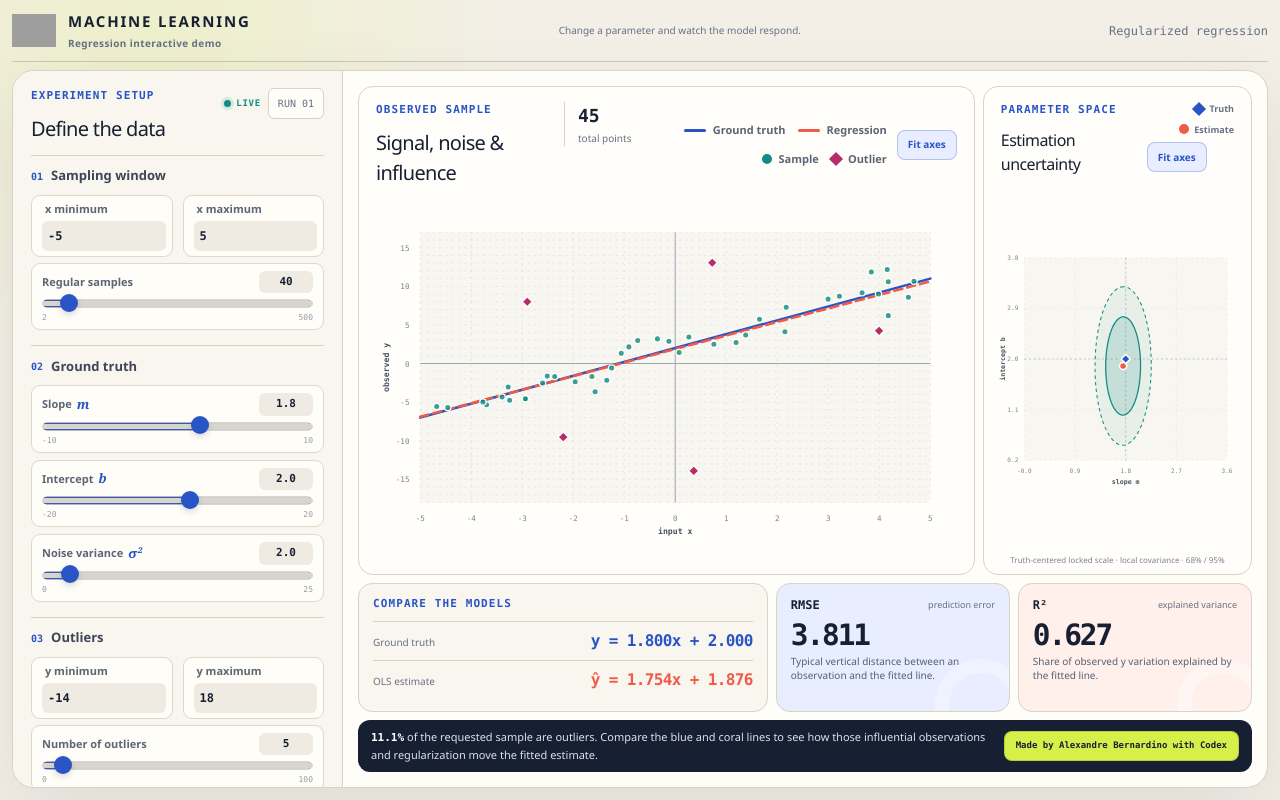
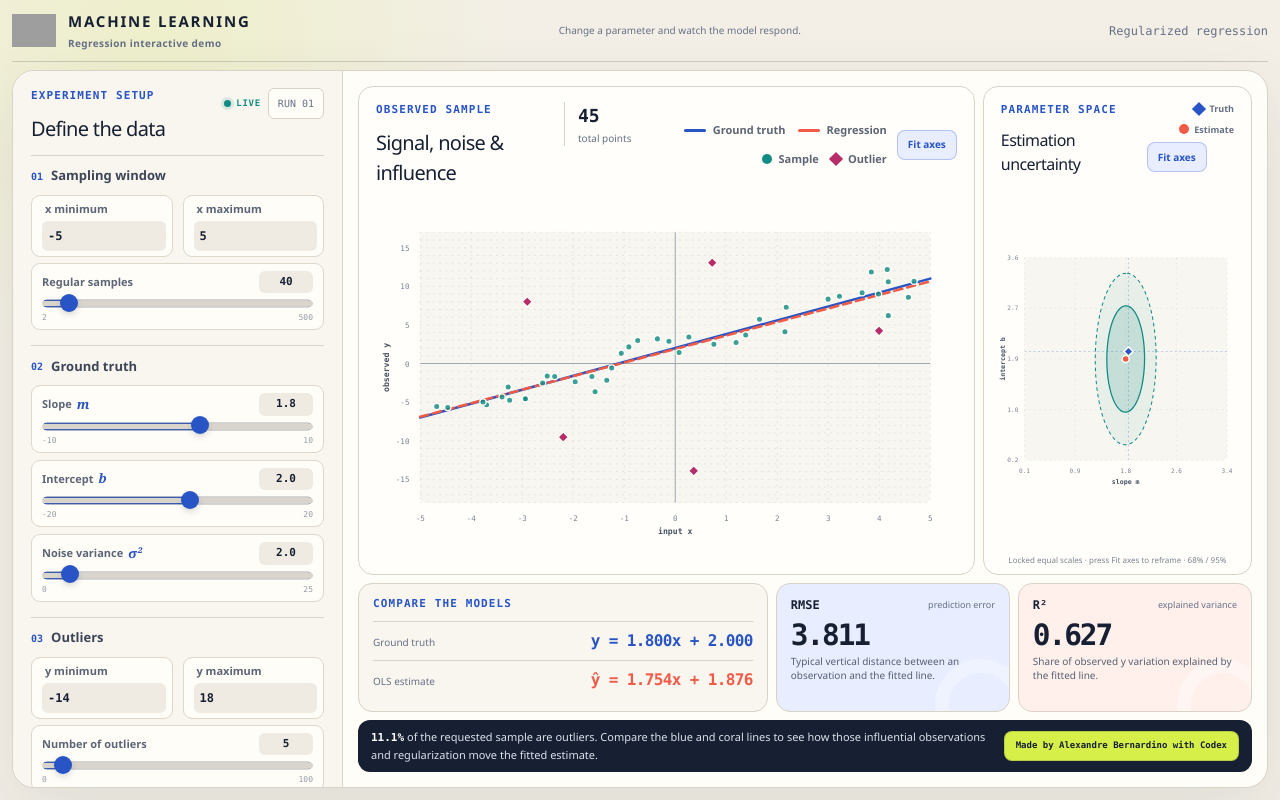
Before and after one commit to alexbernardino/regression-interactive, a Next.js app: page / in a window 1280 px wide. Built offline with nearby package versions, Linux system fonts and the light colour scheme; grey boxes are pictures that could not be loaded.

Commit message:
Lock parameter space plot axes

```diff
--- a/app/page.tsx
+++ b/app/page.tsx
@@ -1,6 +1,6 @@
 "use client";
 
-import { useMemo, useReducer, useState, type ReactNode } from "react";
+import { useId, useMemo, useReducer, useState, type ReactNode } from "react";
 
 type Experiment = {
   xMin: number;
@@ -43,6 +43,13 @@ type DataAxes = {
   xMax: number;
   yMin: number;
   yMax: number;
+};
+
+type ParameterAxes = {
+  slopeMin: number;
+  slopeMax: number;
+  interceptMin: number;
+  interceptMax: number;
 };
 
 const DEFAULTS: Experiment = {
@@ -370,22 +377,41 @@ function fitDataAxes(result: Result): DataAxes {
   };
 }
 
-function fitParameterAxisSpan(result: Result) {
-  const { slopeVariance, interceptVariance, slopeIntercept } =
-    result.covariance;
-  const trace = slopeVariance + interceptVariance;
-  const difference = slopeVariance - interceptVariance;
-  const discriminant = Math.sqrt(
-    Math.max(difference ** 2 + 4 * slopeIntercept ** 2, 0),
+function fitParameterAxes(result: Result): ParameterAxes {
+  const slopeRadius95 = Math.sqrt(
+    Math.max(5.991 * result.covariance.slopeVariance, 0),
   );
-  const largestEigenvalue = Math.max((trace + discriminant) / 2, 0);
-  const ellipseRadius95 = Math.sqrt(5.991 * largestEigenvalue);
-  const estimateOffset = Math.max(
-    Math.abs(result.fittedSlope - result.config.slope),
-    Math.abs(result.fittedIntercept - result.config.intercept),
+  const interceptRadius95 = Math.sqrt(
+    Math.max(5.991 * result.covariance.interceptVariance, 0),
   );
+  const rawSlopeMin = Math.min(
+    result.config.slope,
+    result.fittedSlope - slopeRadius95,
+  );
+  const rawSlopeMax = Math.max(
+    result.config.slope,
+    result.fittedSlope + slopeRadius95,
+  );
+  const rawInterceptMin = Math.min(
+    result.config.intercept,
+    result.fittedIntercept - interceptRadius95,
+  );
+  const rawInterceptMax = Math.max(
+    result.config.intercept,
+    result.fittedIntercept + interceptRadius95,
+  );
+  const commonSpan =
+    Math.max(rawSlopeMax - rawSlopeMin, rawInterceptMax - rawInterceptMin, 1) *
+    1.18;
+  const slopeCenter = (rawSlopeMin + rawSlopeMax) / 2;
+  const interceptCenter = (rawInterceptMin + rawInterceptMax) / 2;
 
-  return Math.max((estimateOffset + ellipseRadius95) * 2.35, 1);
+  return {
+    slopeMin: slopeCenter - commonSpan / 2,
+    slopeMax: slopeCenter + commonSpan / 2,
+    interceptMin: interceptCenter - commonSpan / 2,
+    interceptMax: interceptCenter + commonSpan / 2,
+  };
 }
 
 function RegressionPlot({
@@ -572,16 +598,17 @@ function RegressionPlot({
 
 function ParameterPlot({
   result,
-  axisSpan,
+  axes,
 }: {
   result: Result;
-  axisSpan: number;
+  axes: ParameterAxes;
 }) {
   const width = 480;
   const height = 480;
   const margin = { top: 24, right: 24, bottom: 56, left: 56 };
   const plotWidth = width - margin.left - margin.right;
   const plotHeight = height - margin.top - margin.bottom;
+  const clipId = useId();
   const {
     slopeVariance,
     interceptVariance,
@@ -620,11 +647,8 @@ function ParameterPlot({
   const ellipse95 = ellipse(Math.sqrt(5.991));
   const truthSlope = result.config.slope;
   const truthIntercept = result.config.intercept;
-  const commonSpan = axisSpan;
-  const slopeMin = truthSlope - commonSpan / 2;
-  const slopeMax = truthSlope + commonSpan / 2;
-  const interceptMin = truthIntercept - commonSpan / 2;
-  const interceptMax = truthIntercept + commonSpan / 2;
+  const { slopeMin, slopeMax, interceptMin, interceptMax } = axes;
+  const commonSpan = slopeMax - slopeMin;
 
   const scaleX = (slope: number) =>
     margin.left +
@@ -664,6 +688,17 @@ function ParameterPlot({
         Ground-truth and estimated parameter points with joint 68 and 95
         percent covariance ellipses.
       </desc>
+      <defs>
+        <clipPath id={clipId}>
+          <rect
+            x={margin.left}
+            y={margin.top}
+            width={plotWidth}
+            height={plotHeight}
+            rx="8"
+          />
+        </clipPath>
+      </defs>
       <rect
         className="plot-background"
         x={margin.left}
@@ -713,6 +748,7 @@ function ParameterPlot({
         </g>
       ))}
 
+      <g clipPath={`url(#${clipId})`}>
         <line
           className="parameter-centerline"
           x1={scaleX(truthSlope)}
@@ -749,6 +785,7 @@ function ParameterPlot({
             result.config.intercept,
           )} Z`}
         />
+      </g>
 
       <text
         className="axis-label"
@@ -782,8 +819,8 @@ export default function Home() {
   const [dataAxes, setDataAxes] = useState<DataAxes>(() =>
     fitDataAxes(result),
   );
-  const [parameterAxisSpan, setParameterAxisSpan] = useState(() =>
-    fitParameterAxisSpan(result),
+  const [parameterAxes, setParameterAxes] = useState<ParameterAxes>(() =>
+    fitParameterAxes(result),
   );
   const error = validateExperiment(config);
 
@@ -860,7 +897,7 @@ export default function Home() {
               onClick={() =>
                 mobileView === "data"
                   ? setDataAxes(fitDataAxes(result))
-                  : setParameterAxisSpan(fitParameterAxisSpan(result))
+                  : setParameterAxes(fitParameterAxes(result))
               }
               aria-label={`Fit axes to the ${
                 mobileView === "data" ? "data" : "parameter"
@@ -894,7 +931,7 @@ export default function Home() {
             {mobileView === "data" ? (
               <RegressionPlot result={result} axes={dataAxes} />
             ) : (
-              <ParameterPlot result={result} axisSpan={parameterAxisSpan} />
+              <ParameterPlot result={result} axes={parameterAxes} />
             )}
           </div>
 
@@ -1155,7 +1192,7 @@ export default function Home() {
                     className="fit-axes-button"
                     type="button"
                     onClick={() =>
-                      setParameterAxisSpan(fitParameterAxisSpan(result))
+                      setParameterAxes(fitParameterAxes(result))
                     }
                     title="Fit the axes to the estimate and covariance"
                   >
@@ -1163,9 +1200,9 @@ export default function Home() {
                   </button>
                 </div>
               </div>
-              <ParameterPlot result={result} axisSpan={parameterAxisSpan} />
+              <ParameterPlot result={result} axes={parameterAxes} />
               <p className="covariance-note">
-                Truth-centered locked scale · local covariance · 68% / 95%
+                Locked equal scales · press Fit axes to reframe · 68% / 95%
               </p>
             </div>
           </div>
```
Lines whose indentation alone changed are shown as unchanged.
